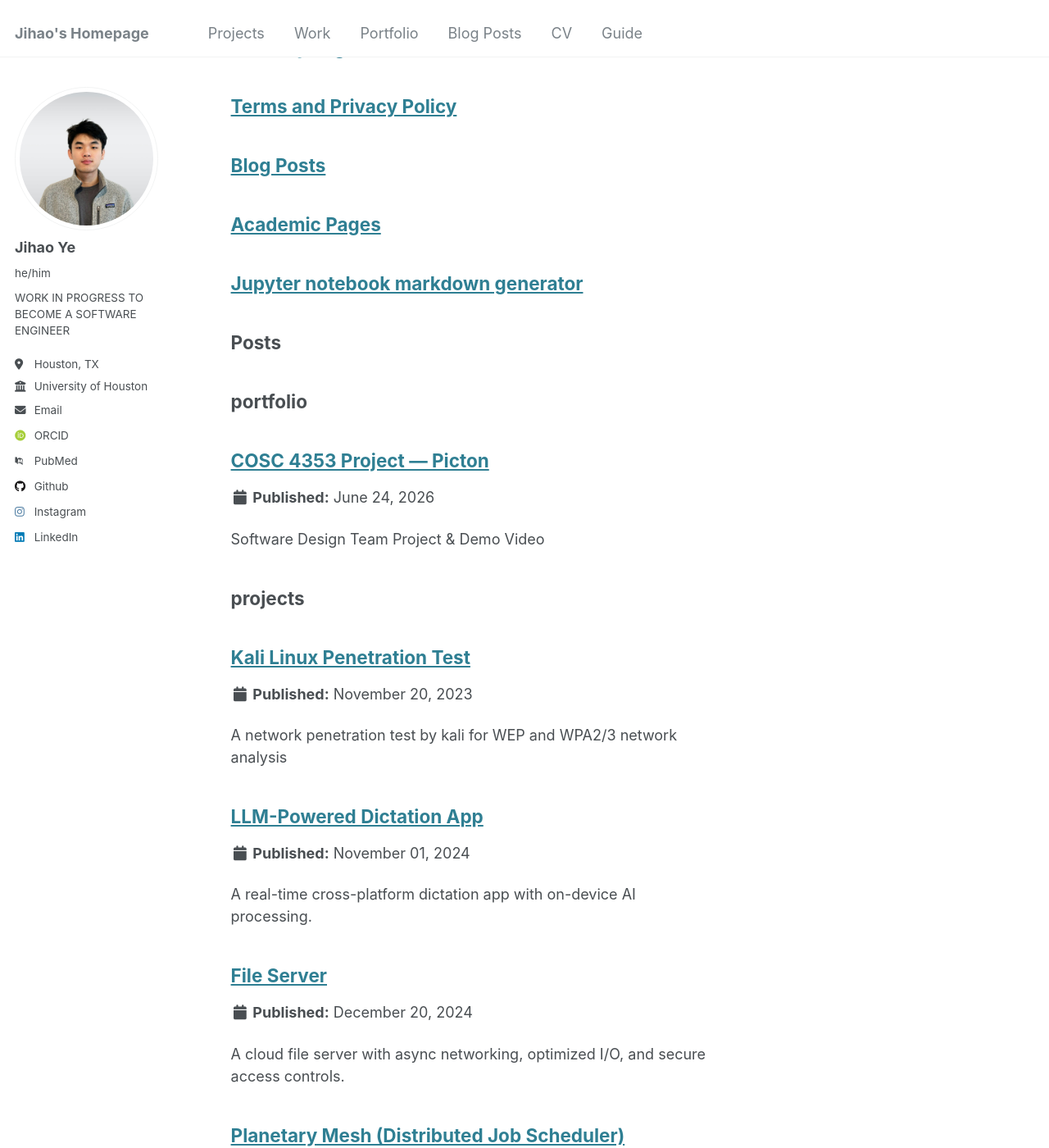
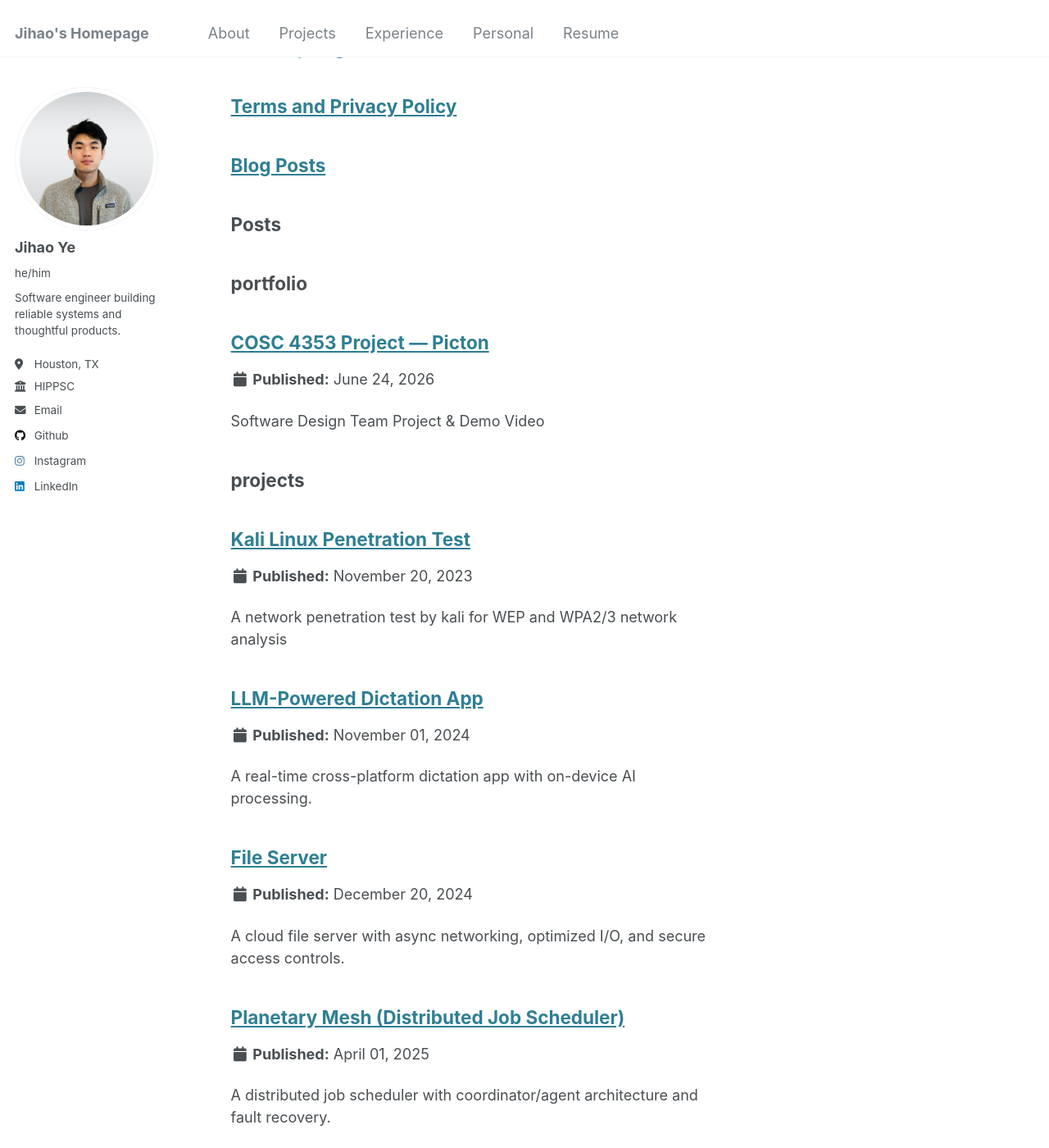
Before and after one commit to Jihaoyb/jihaoyb.github.io, a Jekyll site: the page built from _pages/sitemap.md, in a window 1280 px wide and 1400 px high, scrolled down 855 px. Shown: the whole window at 82% size. Built offline with Jekyll 4.4.1, drawn with Linux system fonts in a browser that asks for light colours; some web fonts are replaced.

Commit message:
chore(config): update site settings, analytics, and collections
Update _config.yml (author info, GA4 analytics, projects/working/portfolio
collections, excludes) and the navigation data to reflect the portfolio site.

Co-Authored-By: Claude Opus 4.8 <noreply@anthropic.com>

```diff
--- a/_config.yml
+++ b/_config.yml
@@ -11,7 +11,7 @@ locale                   : "en-US"
 title                    : "Jihao's Homepage"
 title_separator          : "-"
 name                     : &name "Jihao Ye"
-description              : &description "Senior Computer Science Student at University of Houston"
+description              : &description "Software engineer and product builder focused on scalable systems, applied AI, and clean interfaces."
 url                      : https://jihaoyb.github.io # the base hostname & protocol for your site e.g. "https://[your GitHub username].github.io"
 baseurl                  : "" # the subpath of your site, e.g. "/blog"
 repository               : "Jihaoyb/jihaoyb.github.io"
@@ -24,9 +24,9 @@ author:
   avatar           : "jihao-photo.jpg"
   name             : "Jihao Ye"
   pronouns         : "he/him"
-  bio              : "WORK IN PROGRESS TO BECOME A SOFTWARE ENGINEER"
+  bio              : "Software engineer building reliable systems and thoughtful products."
   location         : "Houston, TX"
-  employer         : "University of Houston"
+  employer         : "HIPPSC"
   uri              : # URL
   email            : "jye10@cougarnet.uh.edu"
 
@@ -34,9 +34,9 @@ author:
   arxiv            : # URL - Update with the correct link to your profile
   #googlescholar    : "https://scholar.google.com/citations?user=PS_CX0AAAAAJ"
   impactstory      : # URL
-  orcid            : "http://orcid.org/yourorcidurl"
+  orcid            :
   semantic         : # URL
-  pubmed           : "https://www.ncbi.nlm.nih.gov/pubmed/?term=john+snow"
+  pubmed           :
   researchgate     : # URL
   scopus           : # URL
 
@@ -87,9 +87,8 @@ project_category:
 teaser                   :  # filename of teaser fallback teaser image placed in /images/, .e.g. "500x300.png"
 breadcrumbs              : false # true, false (default)
 words_per_minute         : 160
-future                   : true
+future                   : false
 read_more                : "disabled" # if enabled, adds "Read more" links to excerpts
-talkmap_link             : false      #change to true to add link to talkmap on talks page
 comments:
   provider               : # false (default), "disqus", "discourse", "facebook", "google-plus", "staticman", "custom"
   disqus:
@@ -123,7 +122,7 @@ atom_feed:
 
 # SEO Related
 google_site_verification :
-google_analytics: G-MZ7SJTXENT
+google_analytics:
 bing_site_verification   :
 alexa_site_verification  :
 yandex_site_verification :
@@ -147,9 +146,9 @@ social:
 
 # Analytics
 analytics:
-  provider               :  "false" # false (default), "google", "google-universal", "google-analytics-4", "custom"
+  provider               : "google-analytics-4" # false (default), "google", "google-universal", "google-analytics-4", "custom"
   google:
-    tracking_id          :
+    tracking_id          : "G-MZ7SJTXENT"
 
 
 # Reading Files
@@ -170,6 +169,7 @@ exclude:
   - assets/js/vendor
   - CHANGELOG
   - Capfile
+  - CONTRIBUTING.md
   - config
   - Dockerfile
   - Gemfile
@@ -178,10 +178,16 @@ exclude:
   - LICENSE
   - local
   - log
+  - markdown_generator
   - node_modules
   - package.json*
   - Rakefile
   - README
+  - README.md
+  - talkmap
+  - talkmap.ipynb
+  - talkmap.py
+  - TEMPLATE_README.md
   - tmp
   - vendor
 keep_files:
@@ -220,9 +226,6 @@ collections:
     output: true
     permalink: /:collection/:path/
   portfolio:
-    output: true
-    permalink: /:collection/:path/
-  talks:
     output: true
     permalink: /:collection/:path/
 
@@ -274,16 +277,6 @@ defaults:
       author_profile: true
       share: true
       comment: true
-  # _talks
-  - scope:
-      path: ""
-      type: talks
-    values:
-      layout: talk
-      author_profile: true
-      share: true
-
-
 # Sass/SCSS
 sass:
   sass_dir: _sass
--- a/_data/navigation.yml
+++ b/_data/navigation.yml
@@ -5,20 +5,17 @@
 # prevent it from being included in the site.
 
 main:
+  - title: "About"
+    url: /#about
+
   - title: "Projects"
-    url: /projects/
+    url: /#projects
 
-  - title: "Work"
-    url: /working/
+  - title: "Experience"
+    url: /#experience
 
-  - title: "Portfolio"
-    url: /portfolio/
+  - title: "Personal"
+    url: /personal/
 
-  - title: "Blog Posts"
-    url: /year-archive/
-
-  - title: "CV"
-    url: /cv/
-
-  - title: "Guide"
-    url: /markdown/
+  - title: "Resume"
+    url: /files/Jihao_Ye_Resume.pdf
```
